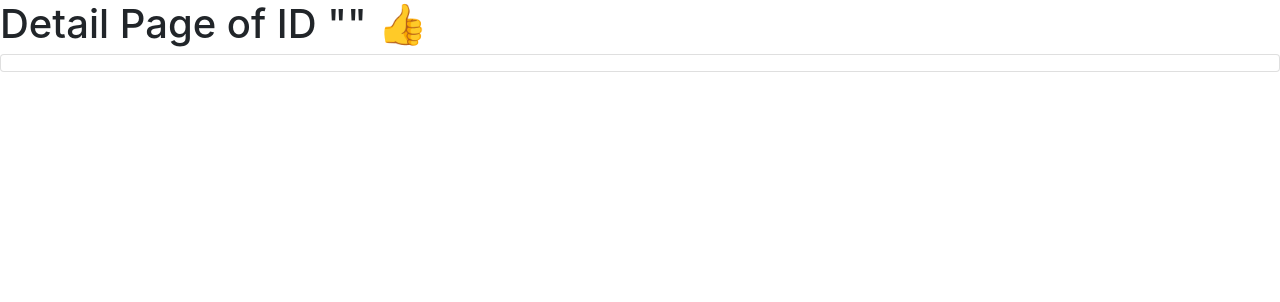
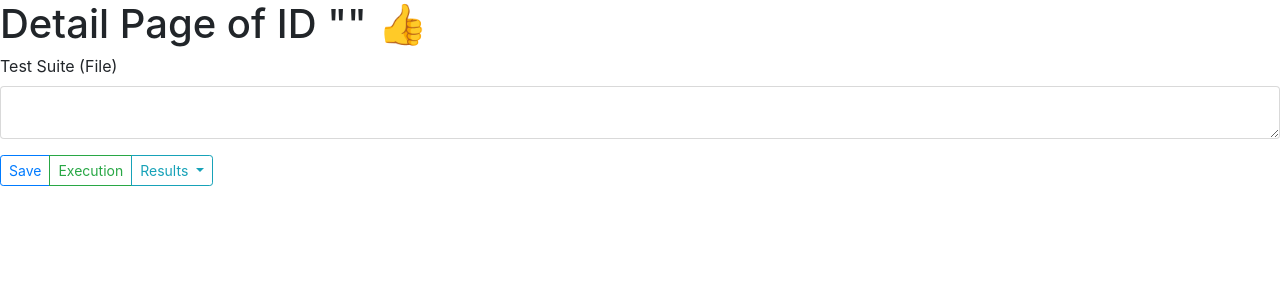
Before and after one commit to apua/ATN, a Python web app: template app/templates/detail.html in a window 1280 px wide. Shown: the part 38-340 px from the top of the page. Run offline with Jinja, Linux system fonts and the light colour scheme; the template is opened without the code that fills it, so the values that code supplies are empty; some libraries are stand-ins or nearby versions.

Commit message:
list results in defail page

```diff
--- a/app/templates/detail.html
+++ b/app/templates/detail.html
@@ -4,7 +4,38 @@
 {% block body %}
 <h1>Detail Page of ID "{{ suite.id }}" 👍</h1>
 
-<div class="card">
-    <pre>{{ suite.data }}</pre>
-</div>
+<form action="/api" method="post">
+    <input type="hidden" name="id" value="{{ suite.id }}" />
+    <input type="hidden" name="rev" value="{{ suite.rev }}" />
+
+    <div class="form-group">
+        <label for="data">Test Suite (File)</label>
+        <textarea name="data" class="form-control">{{ suite.data }}</textarea>
+    </div>
+    <div class="btn-group" role="group" aria-label="Button group with ...">
+        <button type="submit" class="btn btn-outline-primary btn-sm">Save</button>
+        <a class="btn btn-outline-success btn-sm" href="#" role="button">Execution</a>
+        <div class="btn-group" role="group">
+             <button class="btn btn-outline-info btn-sm dropdown-toggle" id="dropdownMenuButton" data-toggle="dropdown" aria-haspopup="true" aria-expanded="false">
+                Results
+             </button>
+             <div class="dropdown-menu" aria-labelledby="dropdownMenuButton">
+               {% for result in results %}
+               <a class="dropdown-item" href="/{{suite.id}}/result/{{result.id}}">{{result.id}}</a>
+               {% endfor %}
+             </div>
+        </div>
+    </div>
+</form>
+
+<script>
+// ref: https://stackoverflow.com/questions/37629860/automatically-resizing-textarea-in-bootstrap
+document.querySelector('textarea').addEventListener('keydown', function() {
+    this.style.overflow = 'hidden';
+    this.style.paddingBottom = '25px';
+    this.style.height = 0;
+    this.style.height = this.scrollHeight + 'px';
+    }, false);
+document.querySelector('textarea').dispatchEvent(new Event('keydown'));
+</script>
 {% endblock %}
```
Also changed, not shown: app/__init__.py (+9 -2 lines), app/couch_wrap.py (+8 -2 lines), app/templates/list_result.html (added, +14 -0 lines).
